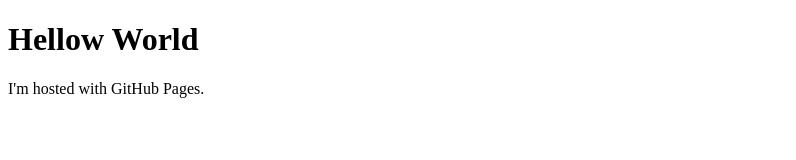
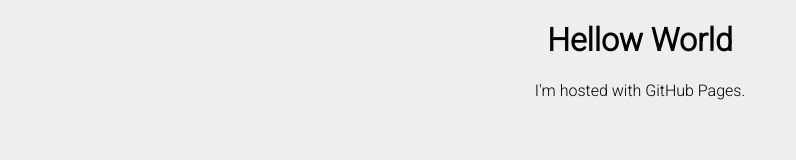
Before and after one commit to firstzion/firstzion.github.io, a plain HTML site: page index.html in a window 1280 px wide. Shown: the whole page, without its empty margins (0-796 px from the left). Drawn offline with Linux system fonts and the light colour scheme.

Commit message:
Update index.html

```diff
--- a/index.html
+++ b/index.html
@@ -1,7 +1,7 @@
 <!DOCTYPE html>
 <html>
 	<head>
-		<link rel="stylesheet" type="text/css" href="mainstyle.css">
+		<link rel="stylesheet" type="text/css" href="main.css">
 		<link href='https://fonts.googleapis.com/css?family=Roboto:300' rel='stylesheet' type='text/css'>
 	</head>
 
```
